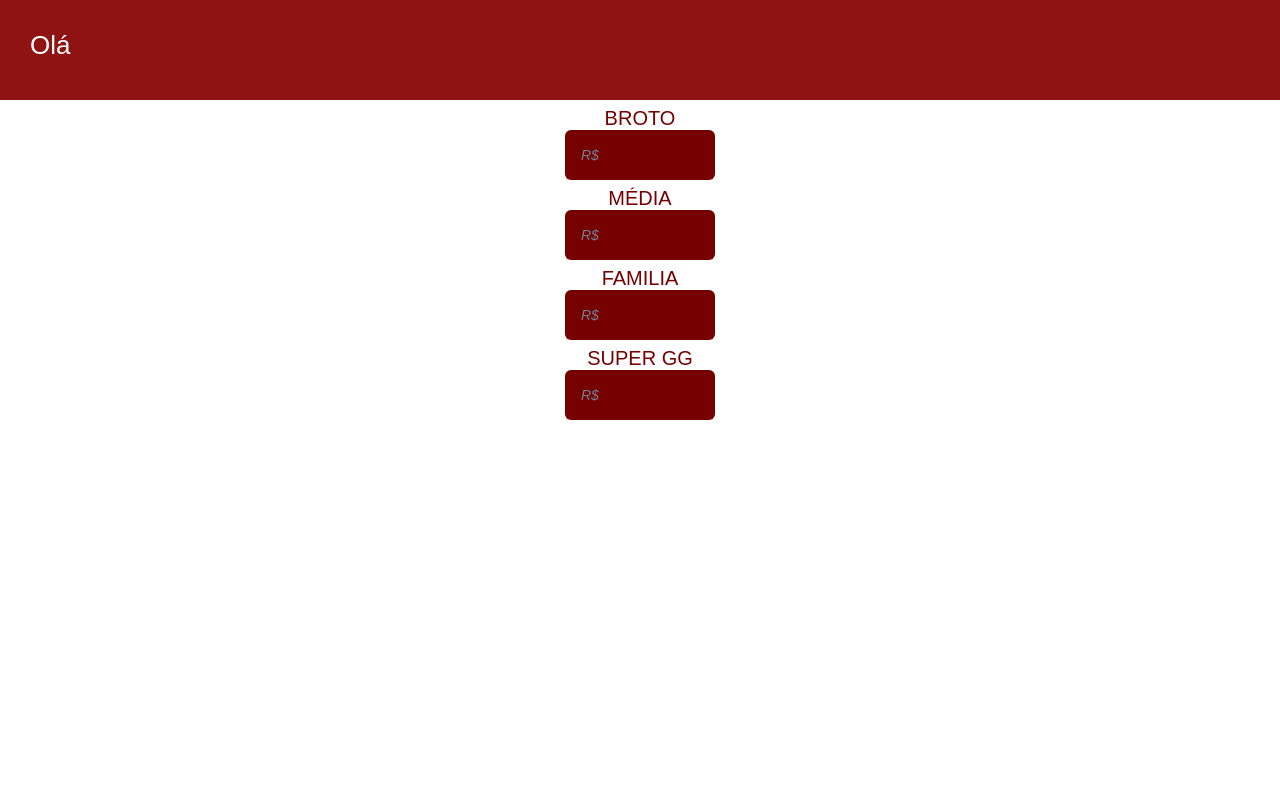
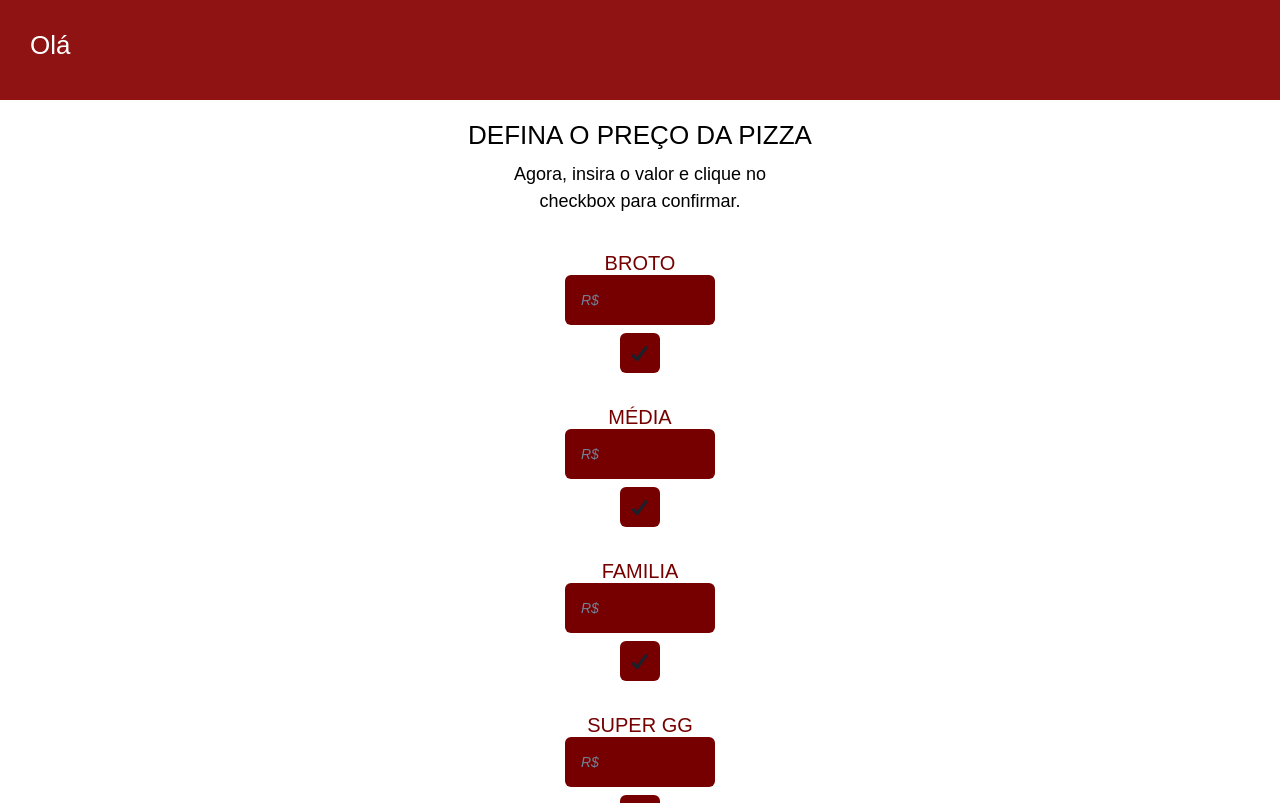
Before and after one commit to future4code/franklin-Pedro-Reis, a React (Create React App) app in the folder pizzaria/frontend/: page /admin/alterar-preco/1 in a window 1280 px wide. Shown: the top 803 px of the page. Built offline with nearby package versions, Linux system fonts and the light colour scheme.

Commit message:
feat/ layout da pagina de definicao de preco do admin

```diff
--- a/pizzaria/frontend/package.json
+++ b/pizzaria/frontend/package.json
@@ -3,6 +3,7 @@
   "version": "0.1.0",
   "private": true,
   "dependencies": {
+    "@chakra-ui/icons": "^2.0.11",
     "@chakra-ui/react": "^2.3.5",
     "@emotion/react": "^11.10.4",
     "@emotion/styled": "^11.10.4",
--- a/pizzaria/frontend/src/components/PriceInput/PriceInput.tsx
+++ b/pizzaria/frontend/src/components/PriceInput/PriceInput.tsx
@@ -1,6 +1,8 @@
-import { Center, Input } from "@chakra-ui/react";
+import { Box, CheckboxIcon, IconButton, Input } from "@chakra-ui/react";
 import { InputDiv } from "../styled/styled";
 import styled from "styled-components";
+import { useForm } from "../../hooks/useForm";
+import { FormEvent } from "react";
 
 const PriceInputLabel = styled.label`
   font-style: normal;
@@ -10,26 +12,60 @@ const PriceInputLabel = styled.label`
   color: #760000;
 `;
 
-export const PriceInput = (props: any) => {
+interface PriceInputProps {
+  type: string;
+  label: string;
+  name: string;
+  placeholder: string;
+  onClick?: () => void;
+}
+
+export const PriceInput = (props: PriceInputProps) => {
+  const { form, onChange, cleanFields } = useForm("");
+
+  const onSubmitForm = (event: FormEvent) => {
+    event.preventDefault();
+    console.log(form);
+    alert(form);
+    cleanFields();
+  };
+
   return (
     <InputDiv>
-      <Center>
+      <form onSubmit={onSubmitForm}>
+        <Box
+          display="flex"
+          flexDirection="column"
+          alignItems="center"
+          justifyContent="space-around"
+          css={`
+            margin-top: 20px;
+          `}
+        >
           <PriceInputLabel>{props.label}</PriceInputLabel>
-      </Center>
-      <Center>
           <Input
             type={props.type}
-          id={props.id}
+            id={props.name}
             name={props.name}
-          value={props.value}
+            value={form.name}
             placeholder={props.placeholder}
             width="150px"
             height="50px"
             background="rgba(118, 0, 0, 1)"
             border="none"
-          onChange={props.onChange}
+            onChange={onChange}
           />
-      </Center>
+          <IconButton
+            type="submit"
+            backgroundColor="rgba(118, 0, 0, 1)"
+            aria-label="check icon"
+            icon={<CheckboxIcon isChecked />}
+            css={`
+              margin-top: 8px;
+            `}
+          />
+        </Box>
+      </form>
     </InputDiv>
   );
 };
--- a/pizzaria/frontend/src/pages/AdminAddItem/AdminAddItem.tsx
+++ b/pizzaria/frontend/src/pages/AdminAddItem/AdminAddItem.tsx
@@ -6,7 +6,6 @@ import {
   Button,
   InputDiv,
   InputField,
-  PriceInput,
 } from "../../components";
 import { Title } from "../../components/Title/Title";
 import { useForm } from "../../hooks/useForm";
--- a/pizzaria/frontend/src/pages/AdminHome/AdminHome.tsx
+++ b/pizzaria/frontend/src/pages/AdminHome/AdminHome.tsx
@@ -1,3 +1,4 @@
+import { Box } from "@chakra-ui/react";
 import {
   Button,
   ButtonDiv,
@@ -11,7 +12,15 @@ export const AdminHome = () => {
 
   return (
     <WhiteBackGroundDiv>
-      <RowAlignDiv>
+      <Box
+        display="flex"
+        flexDirection="column"
+        alignItems="center"
+        justifyContent="center"
+        css={`
+          margin-top: 20px;
+        `}
+      >
         Bem vindo, admin! Como podemos ajudar?
         <ButtonDiv>
           <Button
@@ -27,7 +36,7 @@ export const AdminHome = () => {
             text="Adicionar pizzas"
           />
         </ButtonDiv>
-      </RowAlignDiv>
+      </Box>
     </WhiteBackGroundDiv>
   );
 };
--- a/pizzaria/frontend/src/pages/AdminSetPrice/AdminSetPrice.tsx
+++ b/pizzaria/frontend/src/pages/AdminSetPrice/AdminSetPrice.tsx
@@ -1,61 +1,58 @@
-import { FormEvent } from "react";
-import { PriceInput } from "../../components";
-import { useForm } from "../../hooks/useForm";
+import { Button, ButtonDiv, PriceInput } from "../../components";
+import { Box, Text } from "@chakra-ui/react";
+import { Title } from "../../components/Title/Title";
 
 export const AdminSetPrice = () => {
-  const { form, onChange, cleanFields } = useForm({
-    broto: "",
-    media: "",
-    familia: "",
-    supergg: "",
-  });
-
-  const onSubmitForm = (event: FormEvent) => {
-    event.preventDefault();
-    console.log(form);
-    cleanFields();
-  };
-
   return (
     <div>
-      <form onSubmit={onSubmitForm}>
-        <PriceInput
-          label="BROTO"
-          placeholder="R$"
-          id="broto"
-          name="broto"
-          value={form.broto}
-          onChange={onChange}
-          type="text"
-        />
-        <PriceInput
-          label="MÉDIA"
-          placeholder="R$"
-          id="media"
-          name="media"
-          value={form.media}
-          onChange={onChange}
-          type="text"
-        />
+      <Box
+        display="flex"
+        flexDirection="column"
+        alignItems="center"
+        justifyContent="center"
+        css={`
+          margin-top: 20px;
+        `}
+      >
+        <Title text={"DEFINA O PREÇO DA PIZZA"} />
+        <Text
+          fontSize="lg"
+          textAlign="center"
+          color="black"
+          maxW="350px"
+          css={`
+            padding: 10px;
+          `}
+        >
+          Agora, insira o valor e clique no checkbox para confirmar.
+        </Text>
+        <PriceInput label="BROTO" placeholder="R$" name="broto" type="text" />
+        <PriceInput label="MÉDIA" placeholder="R$" name="media" type="text" />
         <PriceInput
           label="FAMILIA"
           placeholder="R$"
-          id="familia"
           name="familia"
-          value={form.familia}
-          onChange={onChange}
           type="text"
         />
         <PriceInput
           label="SUPER GG"
           placeholder="R$"
-          id="supergg"
           name="supergg"
-          value={form.supergg}
-          onChange={onChange}
           type="text"
         />
-      </form>
+        <ButtonDiv>
+          <Button
+            type="button"
+            color="rgba(86, 0, 0, 1)"
+            text="Definir preços"
+          />
+          <Button
+            type="button"
+            color="rgba(86, 0, 0, 1)"
+            text="Voltar pra Home"
+          />
+        </ButtonDiv>
+      </Box>
     </div>
   );
 };
```
Also changed, not shown: 1 other file (tests, documents, lock files or other folders). Lines whose indentation alone changed are shown as unchanged.
